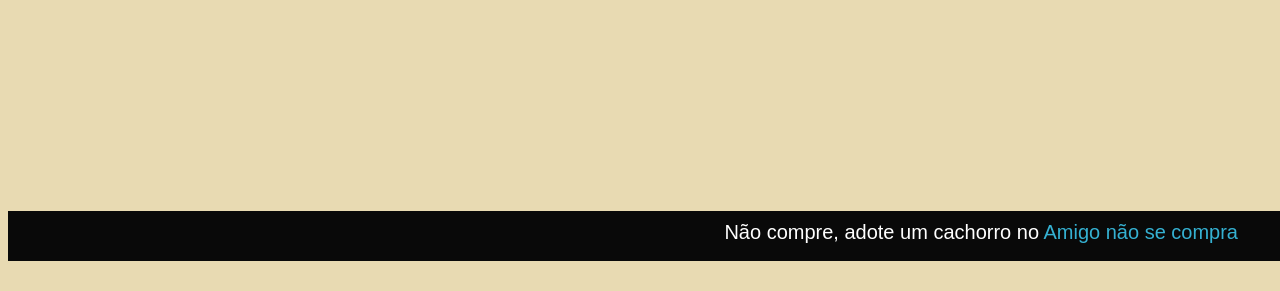
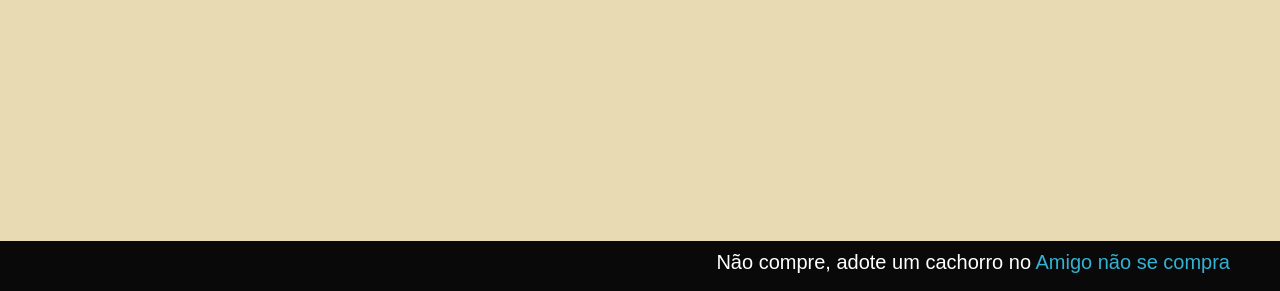
Before and after one commit to gabrielleqs/petshop-salsichinha, a plain HTML site: page index.html in a window 1280 px wide. Shown: the part 509-800 px from the top of the page. Drawn offline with Linux system fonts and the light colour scheme; a web font is replaced by a local one.

Commit message:
footer improvements

```diff
--- a/css/stylesheet.css
+++ b/css/stylesheet.css
@@ -47,6 +47,7 @@
 body {
     background-color: #E8DAB2;
     font-family: "Raleway", sans-serif;
+    padding-bottom: 50px;
 }
 
 header {
@@ -58,6 +59,7 @@ header {
 
 .container {
     margin-left: 20px;
+
 }
 
 .container h2 {
@@ -87,6 +89,7 @@ main {
 article {
     margin: 34px 24px 10px 24px;
     font-size: 16px;
+    padding-bottom: 70px;
 }
 
 article h2 {
@@ -100,14 +103,17 @@ article h2 {
 }
 
 footer {
+    margin: 0;
     height: 50px;
-    width: 100vw;
+    width: 100%;
     background-color: #090909;
     color: #fff;
     font-size: 20px;
     position: fixed;
-    bottom: 30px;
+    right: 0;
+    bottom: 0;
     text-align: right;
+    box-sizing: border-box;
 
 }
 
--- a/index.html
+++ b/index.html
@@ -37,7 +37,7 @@
         </article>
     </main>
     <footer>
-        <p>Não compre, adote um cachorro no <a href="#">Amigo não se compra</a></p>
+        <p>Não compre, adote um cachorro no <a href="https://www.amigonaosecompra.com.br/" target="_blank">Amigo não se compra</a></p>
     </footer>
 </body>
 </html>
```
